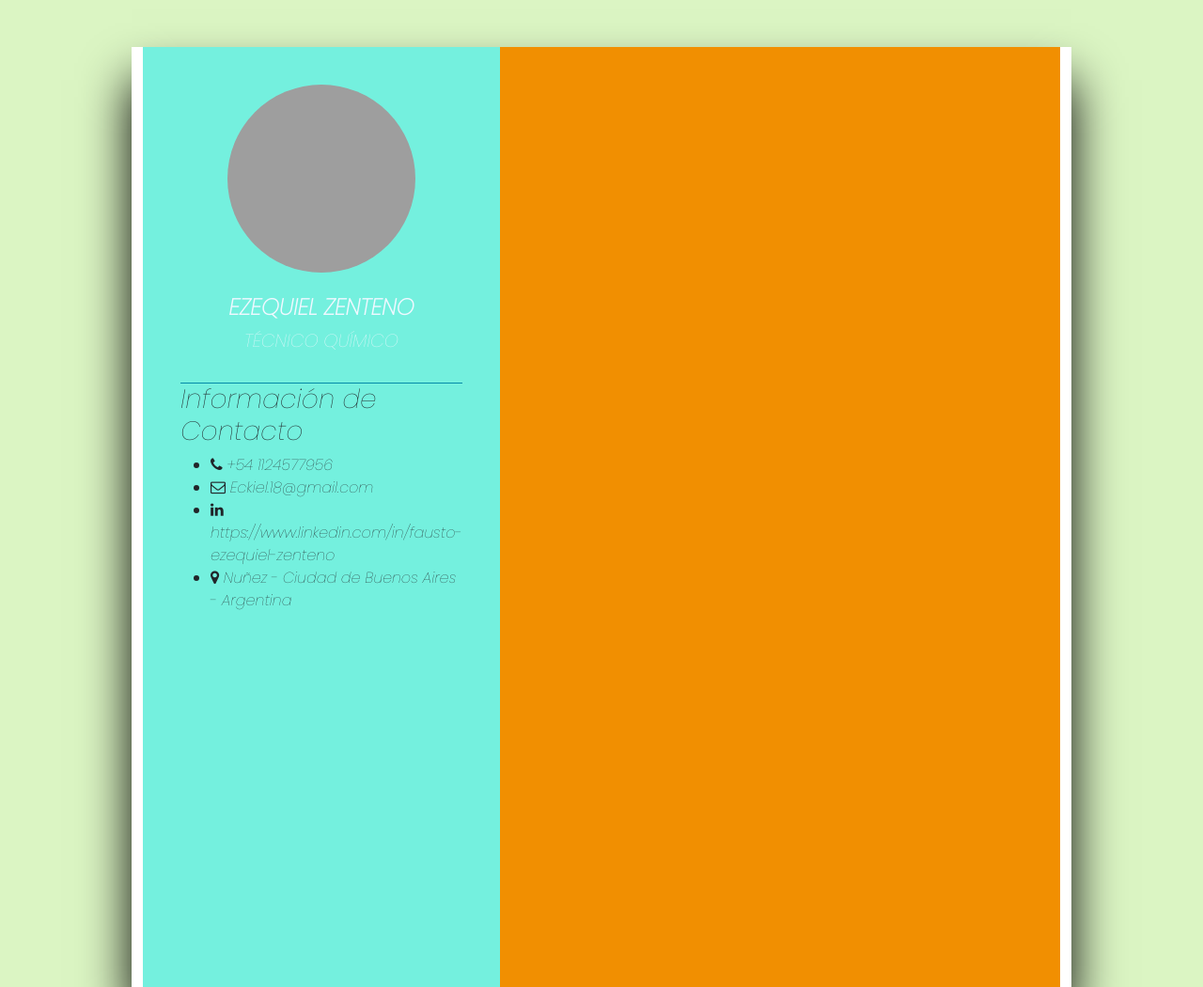
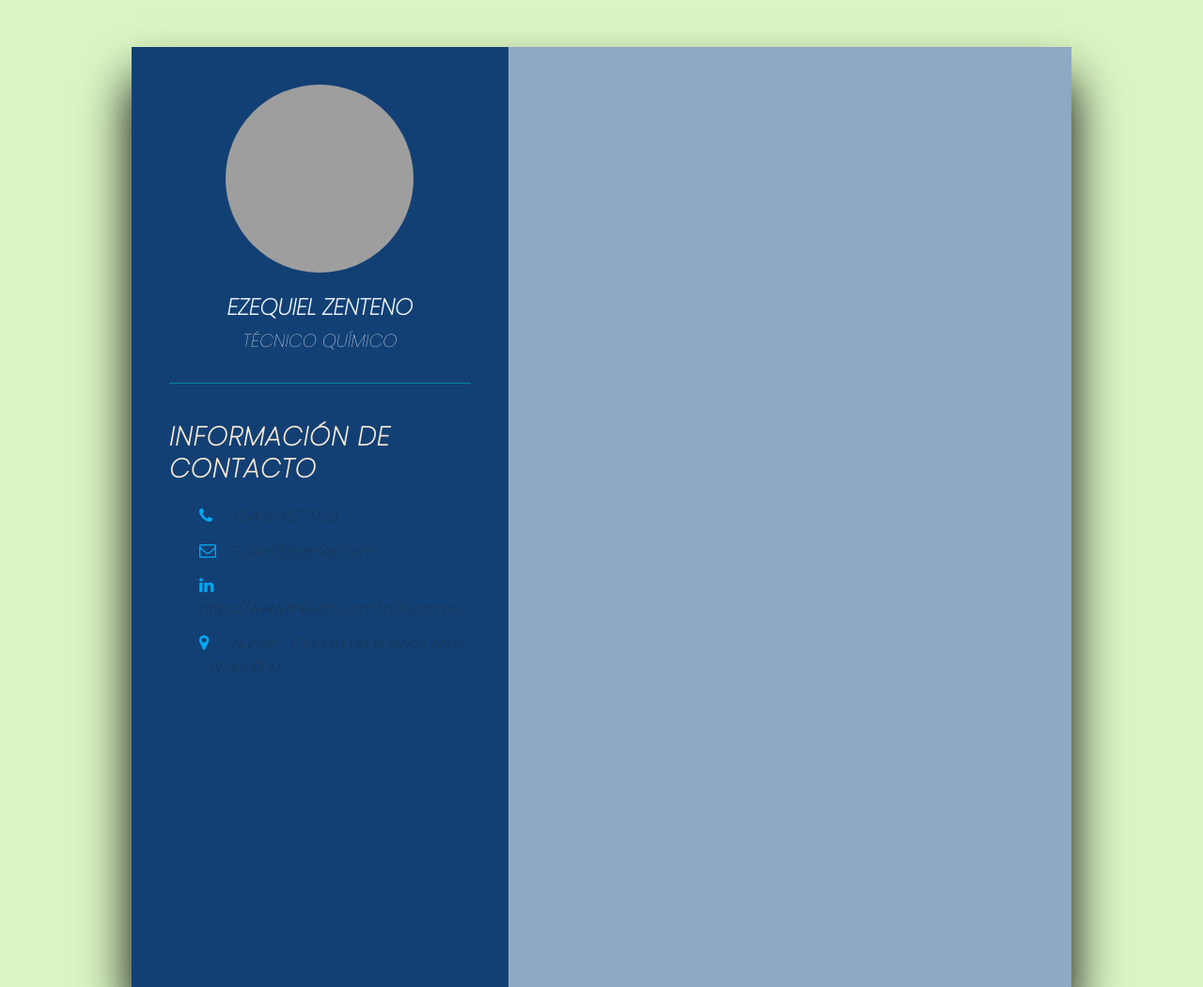
Before and after one commit to FEZenteno/Proyecto_CV, a plain HTML site: page Index.html in a window 1280 px wide. Shown: the top 1050 px of the page at 94% size. Drawn offline with nearby package versions, Linux system fonts and the light colour scheme; grey boxes are pictures that could not be loaded.

Commit message:
colores de background cambiados

```diff
--- a/CssIndex.css
+++ b/CssIndex.css
@@ -85,10 +85,11 @@ body {
     display: grid;
     grid-template-columns: 1fr 2fr;
     box-shadow: 0 35px 50px black;
+    padding: 0%;
   }
 .container .ladoIzquierdo {
     position: relative;
-    background: #74F0DE;
+    background: #134074;
     padding: 40px;
   }
   .TextoPerfil{
@@ -128,8 +129,33 @@ body {
   font-size: 0.8em;
   font-weight: 300;
 }
+.InfoContacto{
+  padding-top: 40px;
+}
+.Titulo{
+  color:antiquewhite;
+  text-transform: uppercase;
+  font-weight: 600;
+  letter-spacing: 1px;
+  margin-bottom: 20px;
+}
+.InfoContacto ul{
+  position: relative;
+}
+.InfoContacto ul li {
+  list-style: none;
+  position: relative;
+  margin: 10px 0;
+  cursor: pointer;
+}
+.InfoContacto ul li .Icono{
+  display: inline-block;
+  width: 30px;
+  font-size: 18px;
+  color: #03a9f4;
+}
 .container .ladoDerecho {
     position: relative;
-    background: #F18F01;
+    background: #8da9c4;
     padding: 40px;
   }
--- a/Index.html
+++ b/Index.html
@@ -48,7 +48,7 @@
                     <li>
                         <span class="Icono"><i class="fa fa-linkedin" aria-hidden="true"></i>
                         </span>
-                        <span class="texto">https://www.linkedin.com/in/fausto-ezequiel-zenteno</span>
+                        <span class="texto">https://www.linkedin.com/in/fezenteno</span>
                     </li>
                     <li>
                         <span class="Icono"><i class="fa fa-map-marker" aria-hidden="true"></i>
```
